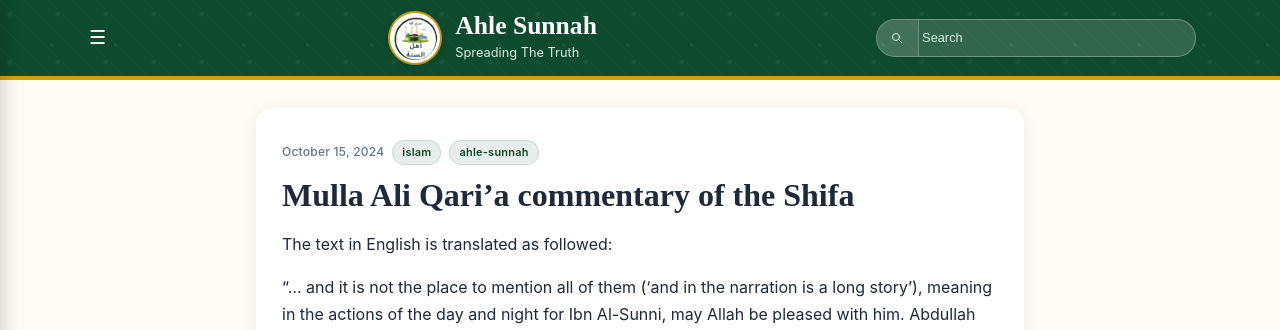
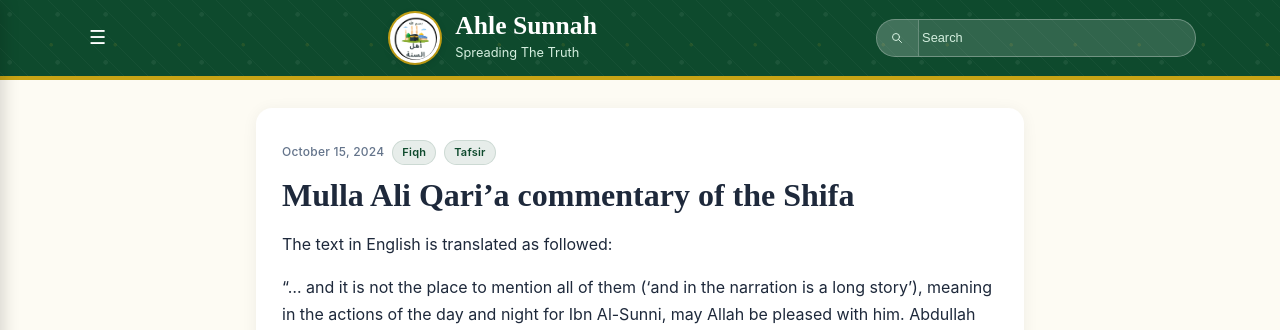
Before and after one commit to Fali17/ahlesunnah, a Jekyll site: the page built from _posts/2024-10-15-mulla-ali-qaria-commentary-of-the-shifa.md, in a window 1280 px wide and 900 px high. Shown: the top 330 px of the window. Built offline with Jekyll 4.4.1, drawn with Linux system fonts in a browser that asks for light colours.

Commit message:
Update 2024-10-15-mulla-ali-qaria-commentary-of-the-shifa.md

```diff
--- a/_posts/2024-10-15-mulla-ali-qaria-commentary-of-the-shifa.md
+++ b/_posts/2024-10-15-mulla-ali-qaria-commentary-of-the-shifa.md
@@ -2,7 +2,7 @@
 layout: post
 title: "Mulla Ali Qari’a commentary of the Shifa"
 date: 2024-10-15 19:30:00 +0000
-tags: [islam, ahle-sunnah]
+tags: [Fiqh,Tafsir]
 ---
 
 The text in English is translated as followed:
```
